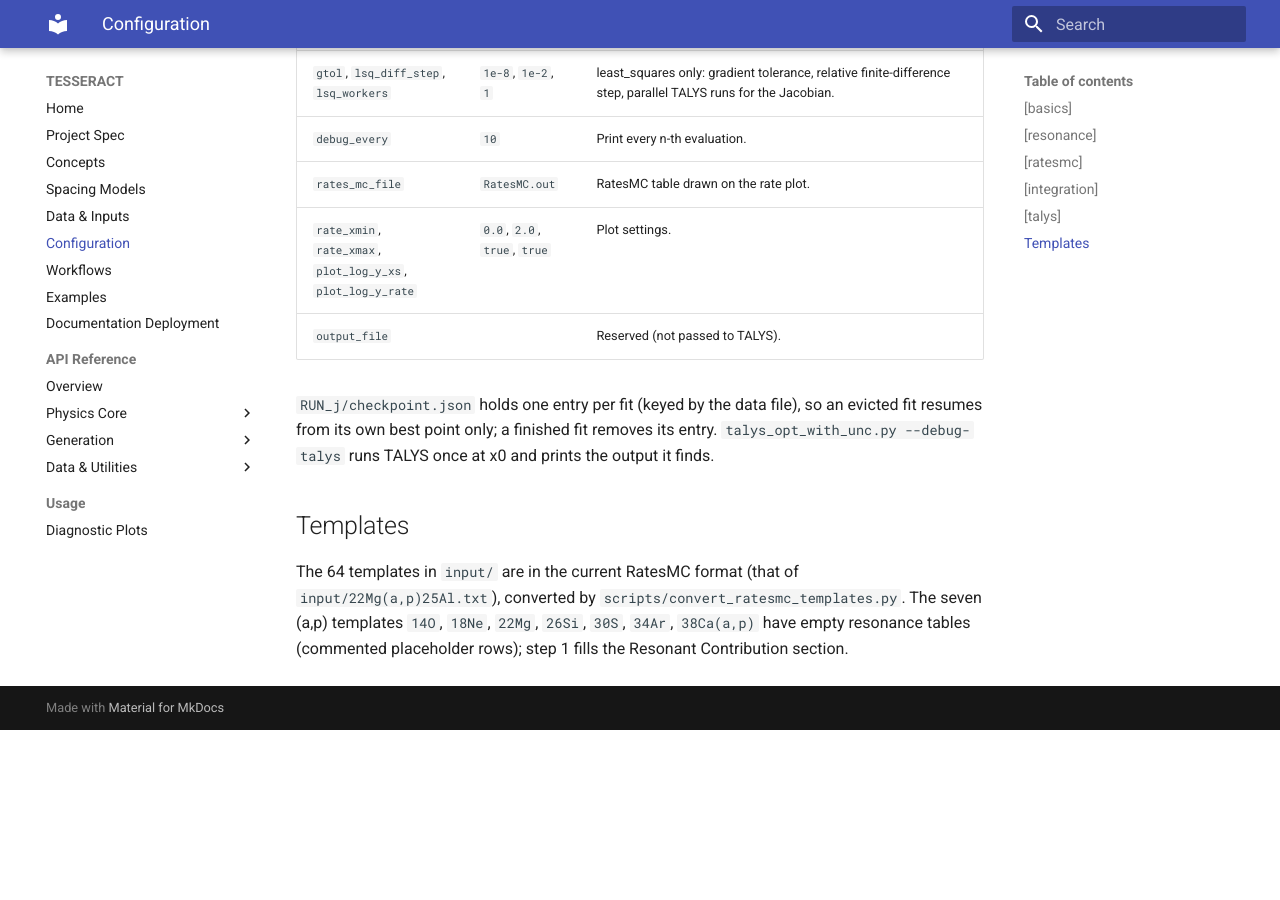
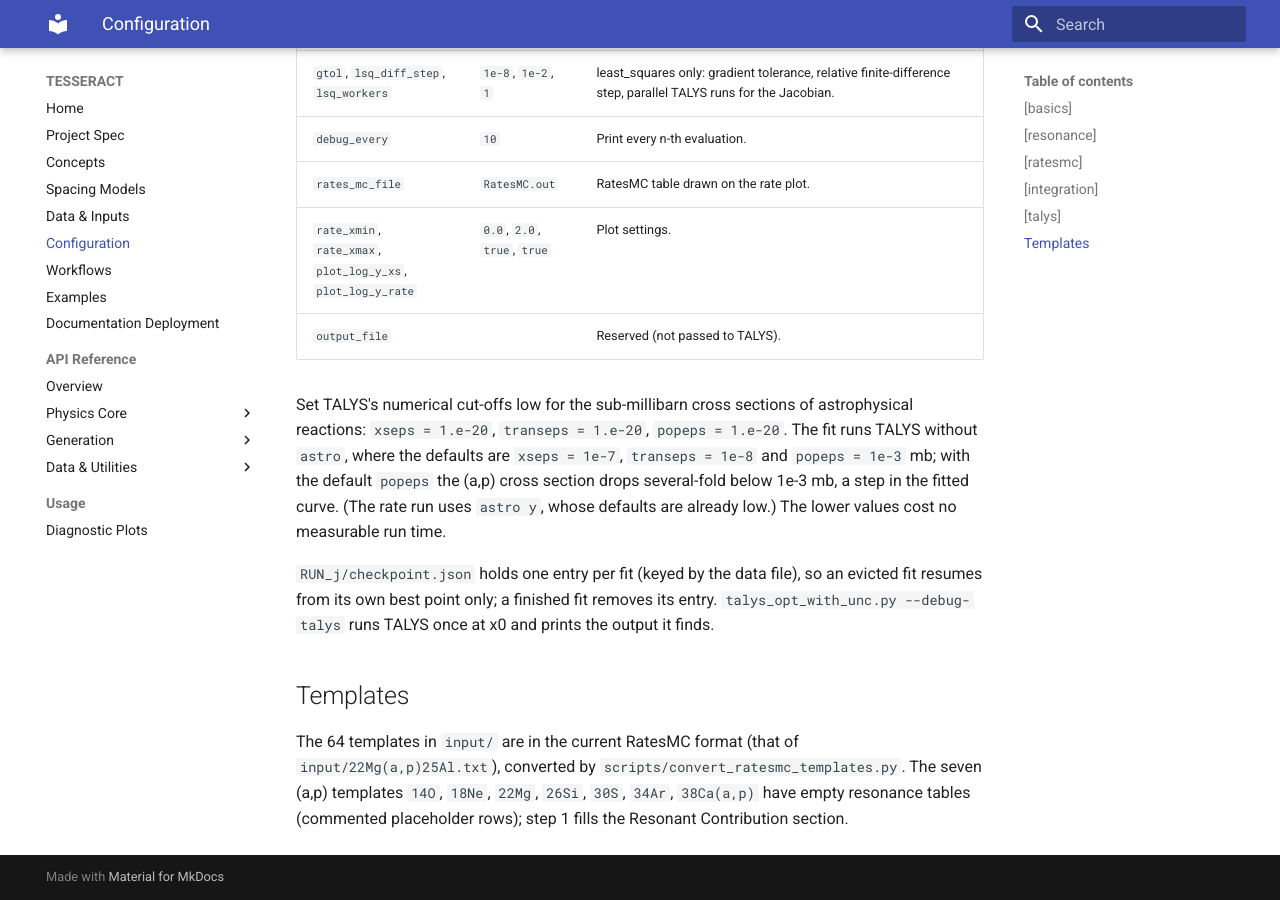
Before and after one commit to TAMU-Pangolins/TESSERACT, an MkDocs documentation site: the page built from docs/configuration.md, in a window 1280 px wide and 900 px high, scrolled down 6519 px. Built offline with MkDocs 1.6.1 and Material for MkDocs 9.7.7, drawn with Linux system fonts in a browser that asks for light colours; before the commit the page ends 7249 px from its top, so only the background shows below that.

Commit message:
Document lowering TALYS popeps/xseps/transeps for fits
TALYS's non-astro default popeps = 1e-3 mb cut the fitted (a,p) cross
sections several-fold below 1e-3 mb, a step in the fitted curve.

Co-Authored-By: Claude Opus 5.5 <noreply@anthropic.com>

```diff
--- a/docs/configuration.md
+++ b/docs/configuration.md
@@ -152,6 +152,14 @@ log-posterior up to a constant); chi^2/dof is reported and written as
 | `rate_xmin`, `rate_xmax`, `plot_log_y_xs`, `plot_log_y_rate` | `0.0`, `2.0`, `true`, `true` | Plot settings. |
 | `output_file` | | Reserved (not passed to TALYS). |
 
+Set TALYS's numerical cut-offs low for the sub-millibarn cross sections of
+astrophysical reactions: `xseps = 1.e-20`, `transeps = 1.e-20`,
+`popeps = 1.e-20`. The fit runs TALYS without `astro`, where the defaults
+are `xseps = 1e-7`, `transeps = 1e-8` and `popeps = 1e-3` mb; with the
+default `popeps` the (a,p) cross section drops several-fold below
+1e-3 mb, a step in the fitted curve. (The rate run uses `astro y`, whose
+defaults are already low.) The lower values cost no measurable run time.
+
 `RUN_j/checkpoint.json` holds one entry per fit (keyed by the data file), so
 an evicted fit resumes from its own best point only; a finished fit removes
 its entry. `talys_opt_with_unc.py --debug-talys` runs TALYS once at x0 and
```
